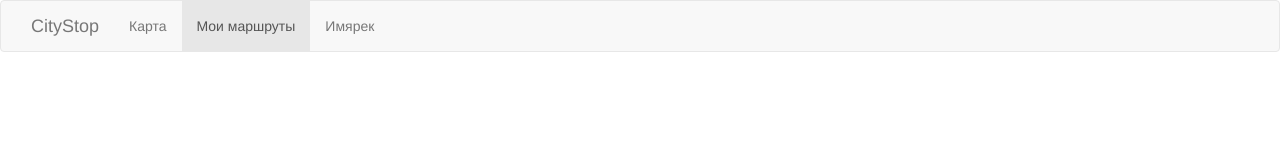
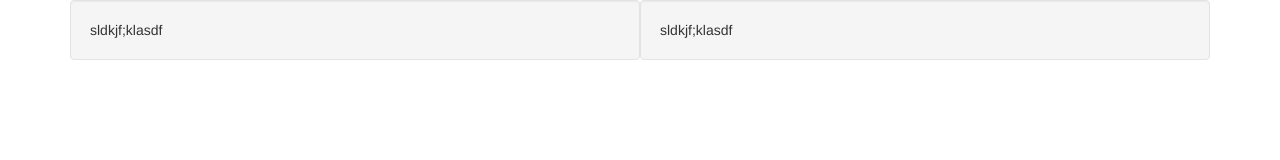
Before and after one commit to Rasmussen-A/Wireframe, a plain HTML site: page bootstrap3.html in a window 1280 px wide. Drawn offline with Linux system fonts and the light colour scheme.

Commit message:
Fixes for opera

```diff
--- a/bootstrap3.html
+++ b/bootstrap3.html
@@ -16,18 +16,10 @@
   </head>
 
   <body>
-    <nav class="navbar navbar-default" role="navigation">
-      <div class="navbar-header">
-        <div class="container">
-          <a class="navbar-brand" href="#">CityStop</a>
-            <ul class="nav navbar-nav">
-              <li><a href="#">Карта</a></li>
-              <li class='active'><a href="#"> Мои маршруты</a></li>
-            </ul>
-            <p class="navbar-text pull-right">Имярек</p>
-        </div>
-      </div>
-    </nav><!-- nav-collapse -->
+    <div class='container'>
+      <div class='well col-sm-6'>sldkjf;klasdf</div>
+      <div class='well col-sm-6'>sldkjf;klasdf</div>
+    </div>
   </body>
 
 </html>
--- a/css/skeleton.css
+++ b/css/skeleton.css
@@ -41,6 +41,8 @@ html, body { height: 100%; background-color: #E7E7E7 }
   left: 50%;
 }
 
+.container { max-width: 960px !important }
+
 .nav-pills li a, .well, .navbar { border-radius: 0 !important; }
 
 #filters { height: 100%; padding: 0; }
@@ -48,7 +50,7 @@ html, body { height: 100%; background-color: #E7E7E7 }
 /* Selector and trackbar rules */
 #type { width: 100%; }
 
-#type li { width: 32.9957%; text-align: center; font-weight: bold; }
+#type li { text-align: center; font-weight: bold; }
 
 .ui-slider-range { background-color: #428BCA }
 .ui-slider-handle, .ui-state-focus {
```
Also changed, not shown: index.html (+2 -2 lines), templates/selectorTemplate.html (+4 -4 lines).
